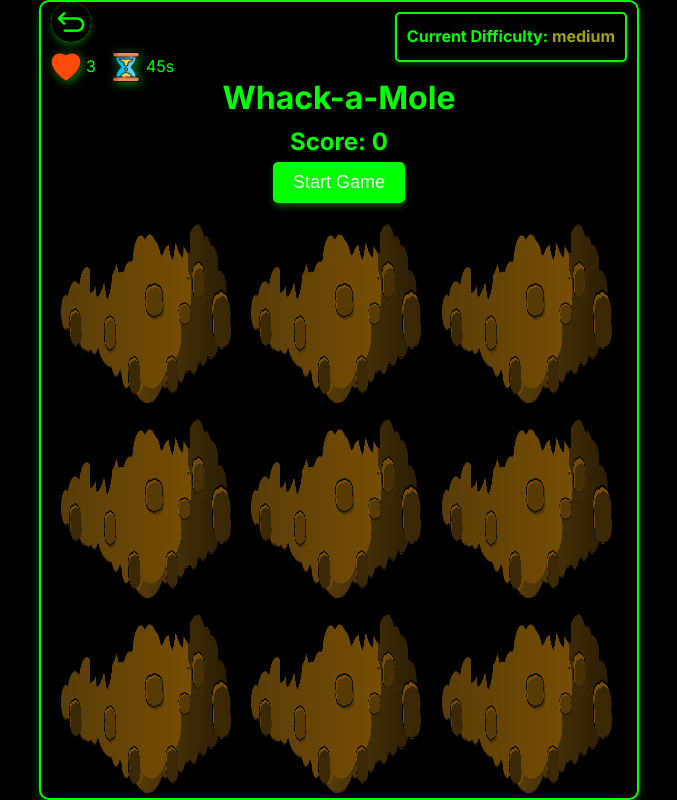
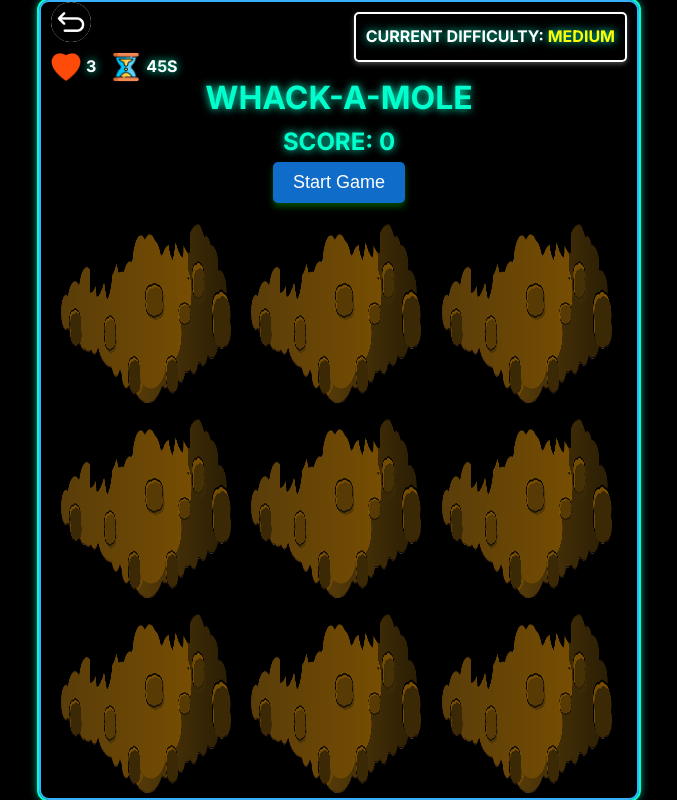
Before and after one commit to 965615088/CSS_Assignment, a Next.js app: page /game in a window 1280 px wide. Shown: the whole page, without its empty margins (301-978 px from the left). Built offline with nearby package versions, Linux system fonts and the light colour scheme; no server answers.

Commit message:
updated design

```diff
--- a/app/game/page.css
+++ b/app/game/page.css
@@ -8,8 +8,11 @@
 body {
   font-family: 'Press Start 2P', cursive, sans-serif; /* Retro font */
   background-color: black; /* Dark background */
-  color: #00ff00; /* Neon text color */
   line-height: 1.6;
+  color: #00ffcc;
+  font-weight: bold;
+  text-shadow: 0 0 8px #00ffcc;
+  text-transform: uppercase;
 }
 
 /* Game Container */
@@ -19,10 +22,12 @@ body {
   height: 800px; /* Adjusted height if needed */
   margin: 0 auto;
   background-color: rgba(0, 0, 0, 0.8); /* Dark, semi-transparent background */
-  border: 2px solid #00ff00; /* Neon green border */
+  border: 2px solid rgb(57, 176, 255); /* Changed border color to white */
   border-radius: 10px;
   padding: 20px;
-  box-shadow: 0 4px 10px rgba(0, 255, 0, 0.3); /* Neon green shadow for depth */
+  background-color: rgba(0, 0, 0, 0.8);
+  box-shadow: 0px 0px 10px #00ffcc;
+  outline: 2px solid #00ffcc;
 }
 
 /* TOP-LEFT: Lives & Timer */
@@ -33,7 +38,7 @@ body {
   display: flex;
   align-items: center;
   gap: 15px; /* Space between lives and timer */
-  color: #00ff00; /* Neon green text */
+  color: #ffffff;
 }
 
 /* Individual lives and timer containers */
@@ -49,7 +54,6 @@ body {
 .hourglass-icon {
   width: 30px; /* Enlarged icons */
   height: 30px;
-  filter: drop-shadow(2px 2px 5px rgba(0, 255, 0, 0.5)); /* Glow effect */
 }
 
 /* Return button */
@@ -61,10 +65,9 @@ body {
   height: 40px;
   cursor: pointer;
   z-index: 1; /* Ensure it appears above other elements */
-  background-color: #00ff00; /* Neon green background */
+  background-color: white;
   border: none;
   border-radius: 50%;
-  box-shadow: 0 4px 6px rgba(0, 255, 0, 0.3); /* Glow effect */
 }
 
 /* Score and game UI */
@@ -77,7 +80,7 @@ body {
   padding: 10px 20px;
   font-size: 18px;
   cursor: pointer;
-  background-color: #00ff00; /* Neon green button */
+  background-color: #106cc9;
   color: white;
   border: none;
   border-radius: 5px;
@@ -105,7 +108,6 @@ body {
   height: 180px;
   overflow: hidden;
   cursor: pointer;
-  /* Borders removed from the hole */
 }
 
 .mole-hole {
@@ -125,7 +127,6 @@ body {
 .mole-hole img {
   width: 100%; /* Make the image fill the entire hole */
   height: auto; /* Maintain aspect ratio */
-  filter: drop-shadow(0 0 10px rgba(0, 255, 0, 0.5)); /* Glow effect */
 }
 
 /* Game Over Overlay */
@@ -148,8 +149,8 @@ body {
   padding: 20px;
   border-radius: 10px;
   text-align: center;
-  box-shadow: 0 4px 20px rgba(0, 255, 0, 0.6); /* Neon green glow */
-  border: 2px solid #00ff00; /* Neon border */
+  box-shadow: 0 4px 20px rgba(255, 255, 255, 0.6); /* Soft white glow */
+  border: 2px solid white; /* White border for the Game Over box */
 }
 
 /* "Game Over!" Title */
@@ -180,63 +181,22 @@ body {
   box-shadow: 0 4px 10px rgba(255, 255, 255, 0.2);
 }
 
-/* Play Again Button */
-.game-over .play-again {
-  background-color: #00ff00; /* Bright neon green */
-  color: black;
-  text-shadow: 0px 0px 5px #00ff00;
-}
-
-.game-over .play-again:hover {
-  background-color: #00cc00;
-  box-shadow: 0px 0px 15px #00ff00;
-}
-
-/* Scoreboard Button */
-.game-over .scoreboard {
-  background-color: #00aaff; /* Bright neon blue */
-  color: black;
-  text-shadow: 0px 0px 5px #00aaff;
-}
-
-.game-over .scoreboard:hover {
-  background-color: #0088cc;
-  box-shadow: 0px 0px 15px #00aaff;
-}
-
-/* Home Button */
-.game-over .home {
-  background-color: #ff4500; /* Bright neon orange */
-  color: black;
-  text-shadow: 0px 0px 5px #ff4500;
-}
-
-.game-over .home:hover {
-  background-color: #cc3700;
-  box-shadow: 0px 0px 15px #ff4500;
-}
-
-
 /* Difficulty Box */
 .difficulty-box {
   position: absolute;
   top: 10px;
-  right: 10px; /* Positioned at the top-right */
-  background-color: rgba(0, 0, 0, 0.8); /* Semi-transparent background */
+  right: 10px;
+  background-color: rgba(0, 0, 0, 0.8);
   padding: 10px;
-  border: 2px solid #00ff00; /* Neon green border */
+  border: 2px solid white; /* White border */
   border-radius: 5px;
-  box-shadow: 0 2px 5px rgba(0, 255, 0, 0.3); /* Neon green glow */
+  box-shadow: 0 2px 5px rgba(255, 255, 255, 0.3); /* White glow */
 }
 
 .difficulty-box span {
   font-weight: bold;
   font-size: 16px;
-  color: #00ff00; /* Neon green text */
-}
-
-.difficulty-box .difficulty-level {
-  color: inherit;
+  color: white;
 }
 
 .difficulty-box .easy {
@@ -244,7 +204,7 @@ body {
 }
 
 .difficulty-box .medium {
-  color: rgba(209, 209, 15, 0.774);
+  color: yellow;
 }
 
 .difficulty-box .hard {
--- a/app/history/page.jsx
+++ b/app/history/page.jsx
@@ -79,8 +79,7 @@ export default function Scoreboard() {
         <div className="button-container">
           <button
             className="button back-button"
-            onClick={() => (typeof window !== "undefined" ? window.history.back() : null)}
-          >
+            onClick={() => (window.location.href = "/")}>
             ⬅️ Back to Menu
           </button>
           <button className="button clear-button" onClick={clearScores}>
```
Also changed, not shown: app/page.jsx (+14 -4 lines), app/page.module.css (+18 -0 lines), public/menueMole.png (added), public/menueMole2.png (added).
